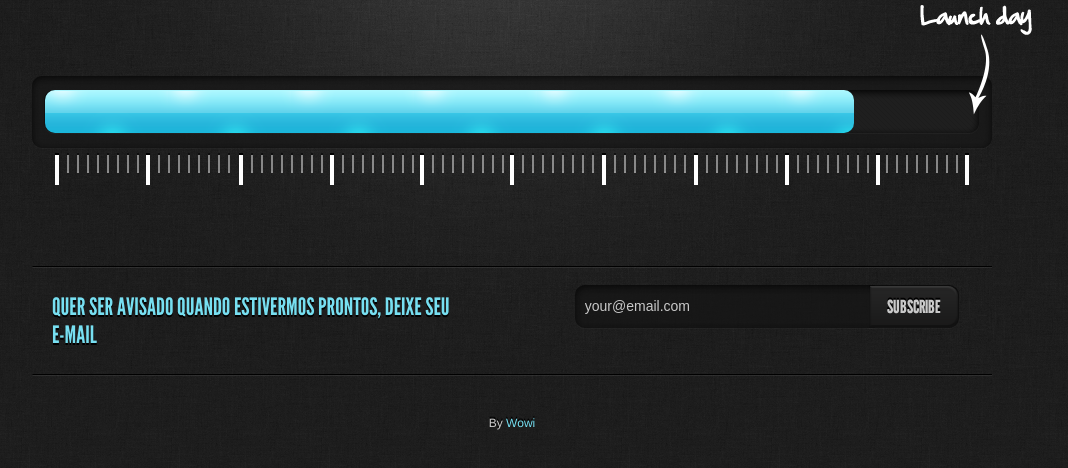
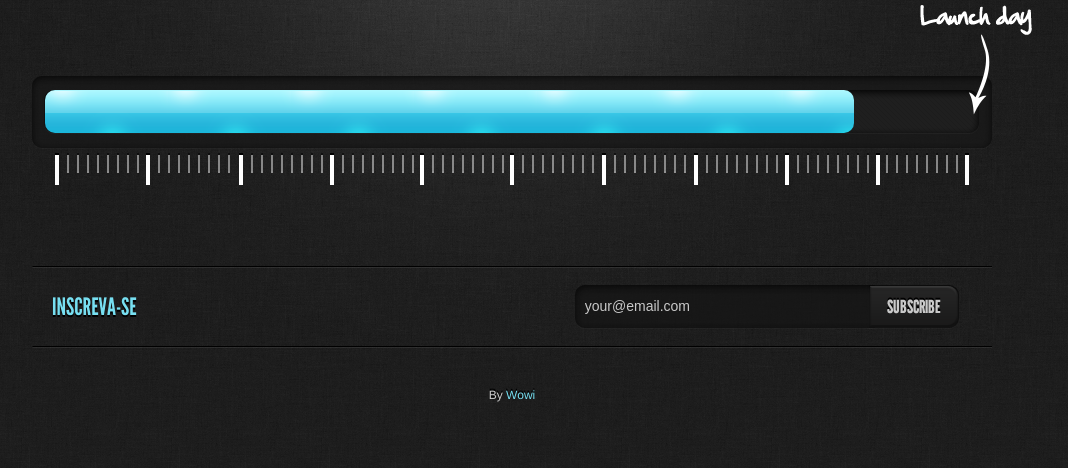
Before and after one commit to jonipequeno/familiadagraca, a plain HTML site: page index.html in a window 1280 px wide. Shown: the part 292-760 px from the top of the page, without its empty margins (128-1196 px from the left). Drawn offline with nearby package versions, Linux system fonts and the light colour scheme.

Commit message:
Update index.html

```diff
--- a/index.html
+++ b/index.html
@@ -33,7 +33,7 @@
 
 			<div class="hr"></div>
 			<section class="mailing-list">
-				<h2>Quer ser avisado quando estivermos prontos, deixe seu e-mail</h2>
+				<h2>Inscreva-se </h2>
 				<form>
 					<input type="text" value="your@email.com" onfocus="if(!this._haschanged){this.value=''};this._haschanged=true;">
 					<input type="submit" value="Subscribe">
```
